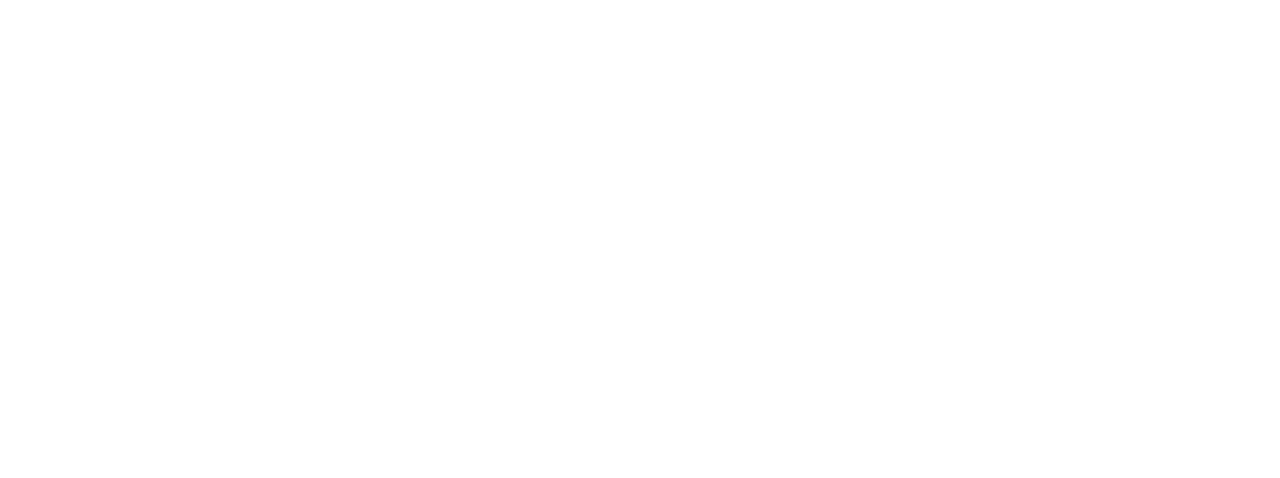
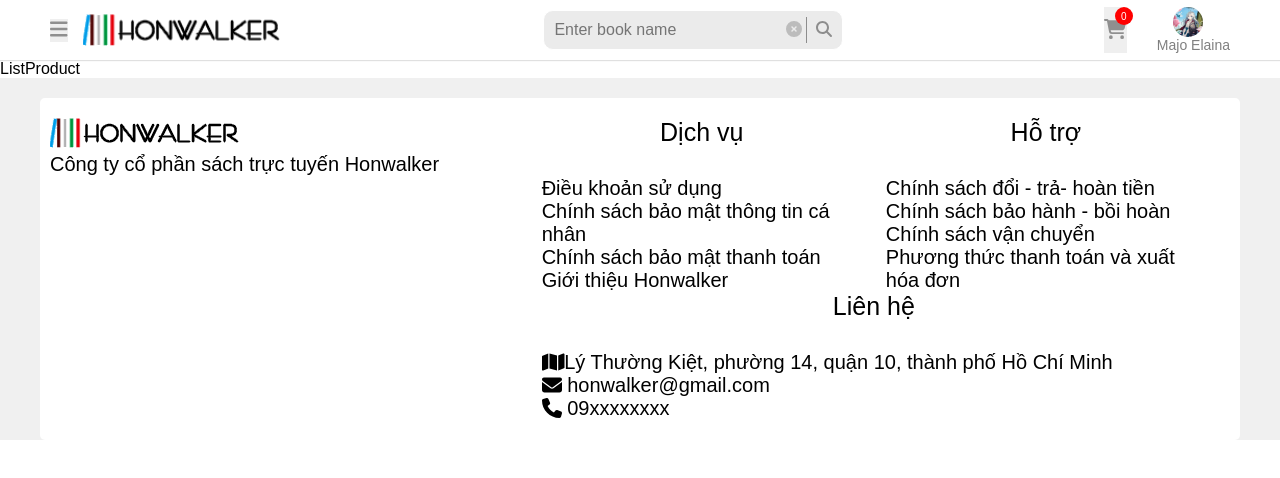
Before and after one commit to thanhdatkiyotaka/honwalker, a React (Create React App) app: page /list-product in a window 1280 px wide. Before the commit this address had no page. Shown: the top 478 px of the page. Built offline with nearby package versions, Linux system fonts and the light colour scheme.

Commit message:
Add my project

```diff
--- /dev/null
+++ b/src/pages/publicPages/ListProduct/index.js
@@ -0,0 +1,11 @@
+import className from 'classnames/bind';
+import style from './ListProduct.module.scss';
+var cx = className.bind(style)
+
+function ListProduct() {
+    return (
+        <div className={cx('wrapper')}>ListProduct</div>
+    );
+}
+
+export default ListProduct;
--- a/src/pages/publicPages/index.js
+++ b/src/pages/publicPages/index.js
@@ -4,3 +4,6 @@
 export {default as Product} from './Product';
 export {default as Profile} from './Profile';
 export {default as Login} from './Login';
+export {default as ListProduct} from './ListProduct';
+export {default as Payment} from './Payment';
+export {default as HistoryOrder} from './HistoryOrder';
--- a/src/routes/index.js
+++ b/src/routes/index.js
@@ -1,4 +1,4 @@
-import {Cart, Home, Order, Product, Profile, Login} from '~/pages/publicPages';
+import {Cart, Home, Order, Product, Profile, Login, Payment, ListProduct, HistoryOrder} from '~/pages/publicPages';
 import {AdminHome, Finance, AdminListOrder, AdminOrder, AdminProfile} from '~/pages/privatePages';
 
 
@@ -9,6 +9,9 @@
     {path: '/product', component: Product},
     {path: 'profile', component: Profile},
     {path: 'order', component: Order},
+    {path: '/payment', component: Payment},
+    {path: '/list-product', component: ListProduct},
+    {path: 'history-order', component: HistoryOrder},
     {path: 'login', component: Login, layout: 'no'}
 ]
 
```
Also changed, not shown: src/pages/publicPages/ListProduct/ListProduct.module.scss (added).
